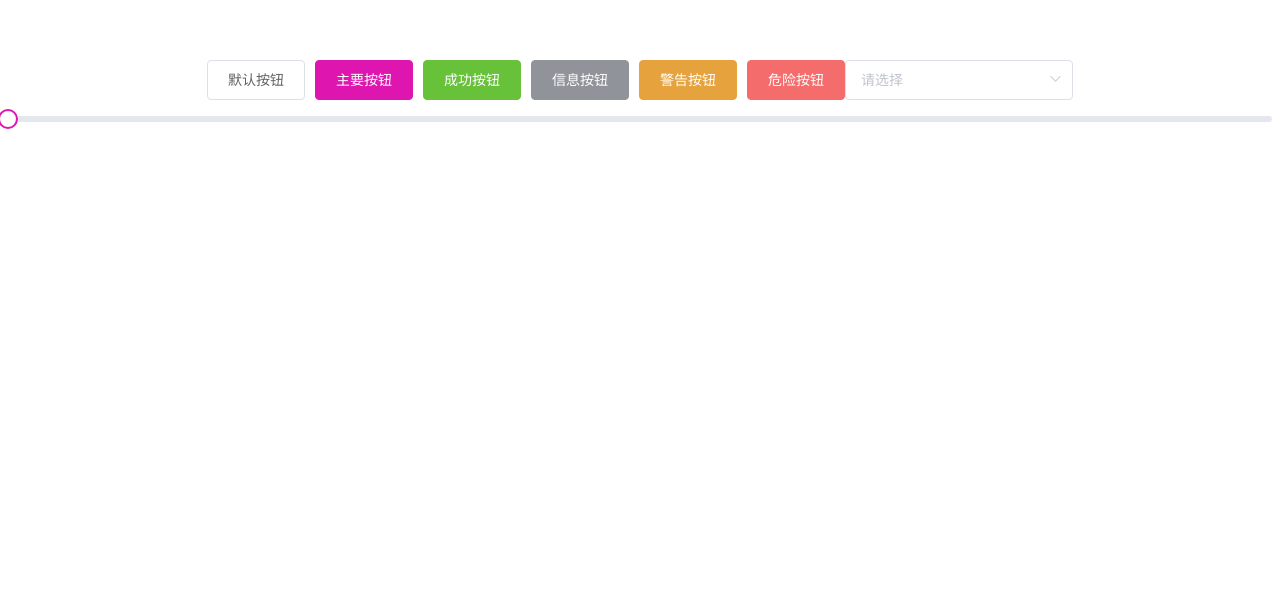
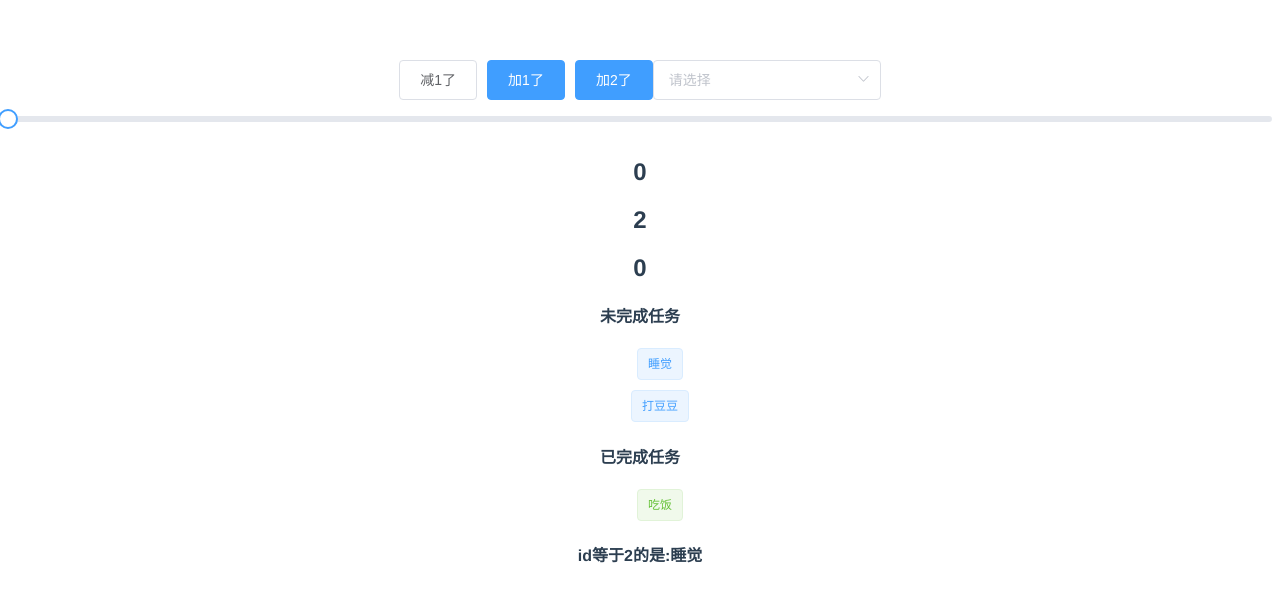
Before and after one commit to mianmalife/vue-big-screen, a Vue app: page / in a window 1280 px wide. Shown: the top 602 px of the page. Built offline with nearby package versions, Linux system fonts and the light colour scheme.

Commit message:
feat: 引入vuex,复习一些概念 state, mutations, getters, mapGetters, mapState

```diff
--- a/package.json
+++ b/package.json
@@ -18,7 +18,8 @@
     "element-ui": "^2.15.10",
     "qs": "^6.11.0",
     "retry-axios": "^3.0.0",
-    "vue": "^2.6.14"
+    "vue": "^2.6.14",
+    "vuex": "^3.6.2"
   },
   "devDependencies": {
     "@babel/core": "^7.12.16",
--- a/src/assets/theme/element-variables.scss
+++ b/src/assets/theme/element-variables.scss
@@ -1,5 +1,5 @@
 /* 改变主题色变量 */
-$--color-primary: rgb(222, 22, 175);
+// $--color-primary: rgb(222, 22, 175);
 
 /* 改变 icon 字体路径变量，必需 */
 $--font-path: "~element-ui/lib/theme-chalk/fonts";
@@ -7,3 +7,4 @@ $--font-path: "~element-ui/lib/theme-chalk/fonts";
 // @import "~element-ui/packages/theme-chalk/src/index";
 @import "~element-ui/packages/theme-chalk/src/button";
 @import "~element-ui/packages/theme-chalk/src/slider";
+@import "~element-ui/packages/theme-chalk/src/tag";
--- a/src/page/index/App.vue
+++ b/src/page/index/App.vue
@@ -1,11 +1,8 @@
 <template>
   <div id="app">
-    <el-button>默认按钮</el-button>
-    <el-button type="primary">主要按钮</el-button>
-    <el-button type="success">成功按钮</el-button>
-    <el-button type="info">信息按钮</el-button>
-    <el-button type="warning">警告按钮</el-button>
-    <el-button type="danger">危险按钮</el-button>
+    <el-button @click="decreme">减1了</el-button>
+    <el-button type="primary" @click="add">加1了</el-button>
+    <el-button type="primary" @click="addTwo">加2了</el-button>
     <el-select v-model="value" placeholder="请选择">
       <el-option
         v-for="item in options"
@@ -16,10 +13,27 @@
       </el-option>
     </el-select>
     <el-slider v-model="value1"></el-slider>
+    <h2>{{ count }}</h2>
+    <h2>{{ countPlusLocalState }}</h2>
+    <h2>{{ countAlias }}</h2>
+    <h4>未完成任务</h4>
+    <ul>
+      <li v-for="task in taskIng" :key="task.id" style="margin-top: 10px">
+        <el-tag>{{ task.text }}</el-tag>
+      </li>
+    </ul>
+    <h4>已完成任务</h4>
+    <ul>
+      <li v-for="task in taskSuccess" :key="task.id">
+        <el-tag type="success">{{ task.text }}</el-tag>
+      </li>
+    </ul>
+    <h4>id等于2的是:{{ getByIdToDo[0].text }}</h4>
   </div>
 </template>
 
 <script>
+import { mapState, mapGetters } from "vuex";
 export default {
   name: "App",
   data() {
@@ -48,16 +62,49 @@ export default {
       ],
       value: "",
       value1: 0,
+      localCount: 2,
     };
   },
 
   mounted() {
-    this.$message({
-      message: "恭喜你，这是一条成功消息",
-      type: "success",
-    });
+    // this.$message({
+    //   message: "恭喜你，这是一条成功消息",
+    //   type: "success",
+    // });
   },
-  methods: {},
+  computed: {
+    ...mapGetters(["taskIng", "taskSuccess"]),
+    // tasking() {
+    //   return this.$store.getters.taskIng;
+    // },
+    // taskSuccess() {
+    //   return this.$store.getters.taskSuccess;
+    // },
+    getByIdToDo() {
+      return this.$store.getters.getTodoById(2);
+    },
+    ...mapState({
+      count: (state) => state.count,
+      countAlias: "count",
+      countPlusLocalState(state) {
+        return state.count + this.localCount;
+      },
+    }),
+  },
+  methods: {
+    add() {
+      this.$store.commit("increment");
+    },
+    decreme() {
+      this.$store.commit("decrement");
+    },
+    addTwo() {
+      this.$store.commit("increment", {
+        type: "increment",
+        amount: 2,
+      });
+    },
+  },
 };
 </script>
 
--- a/src/page/index/main.js
+++ b/src/page/index/main.js
@@ -1,5 +1,6 @@
 import Vue from "vue";
-import { Button, Select, Option, Message, Slider } from "element-ui";
+import Vuex from "vuex";
+import { Button, Select, Option, Message, Slider, Tag } from "element-ui";
 import "@/assets/theme/element-variables.scss";
 import App from "./App.vue";
 
@@ -9,9 +10,51 @@ Vue.use(Button);
 Vue.use(Select);
 Vue.use(Option);
 Vue.use(Slider);
-
+Vue.use(Tag);
 Vue.prototype.$message = Message;
-
+Vue.use(Vuex);
+const taskList = [
+  {
+    text: "吃饭",
+    id: 1,
+    done: true,
+  },
+  {
+    text: "睡觉",
+    id: 2,
+    done: false,
+  },
+  {
+    text: "打豆豆",
+    id: 3,
+    done: false,
+  },
+];
+const store = new Vuex.Store({
+  state: {
+    count: 0,
+    task: taskList,
+  },
+  mutations: {
+    increment: (state, paylaod) => {
+      console.log(paylaod);
+      if (paylaod && typeof paylaod !== "number") {
+        return (state.count += paylaod.amount);
+      } else {
+        return state.count++;
+      }
+    },
+    decrement: (state) => state.count--,
+  },
+  getters: {
+    taskIng: (state) => state.task.filter((todo) => !todo.done),
+    taskSuccess: (state) => state.task.filter((todo) => todo.done),
+    getTodoById: (state) => (id) => {
+      return state.task.filter((todo) => todo.id === id);
+    },
+  },
+});
 new Vue({
+  store,
   render: (h) => h(App),
 }).$mount("#app");
```
Also changed, not shown: 1 other file (tests, documents, lock files or other folders).
